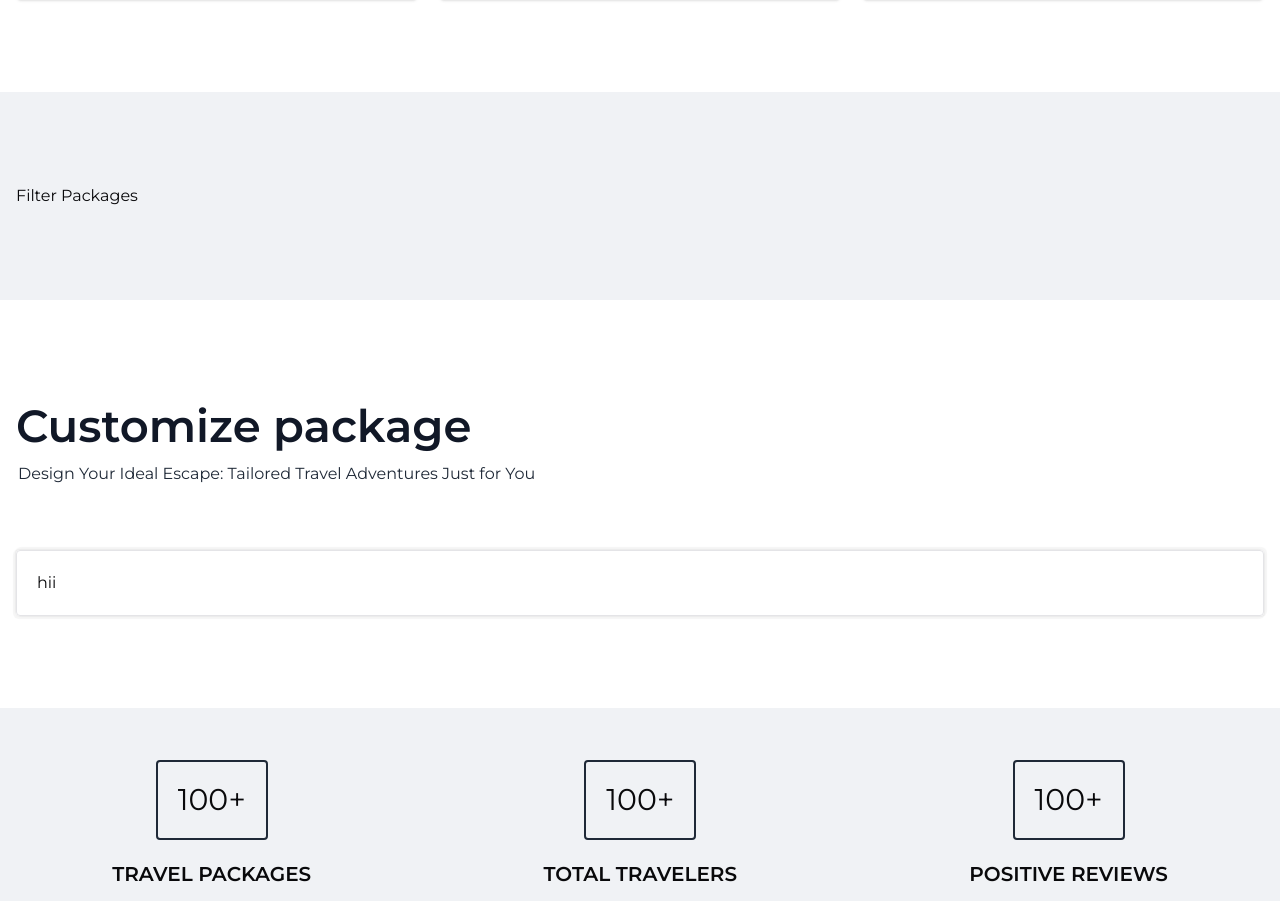
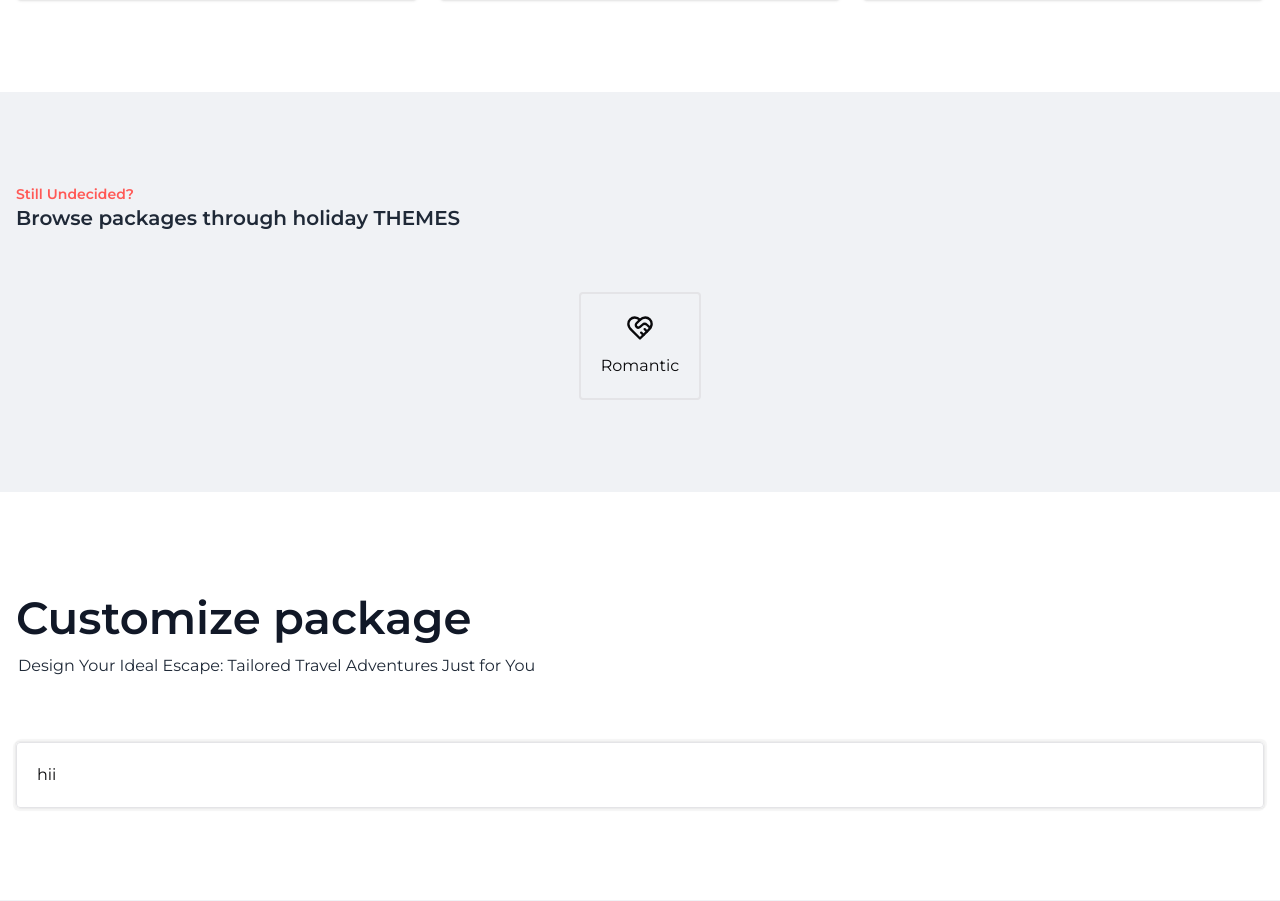
Before and after one commit to traveltrailholidays/tth-main, a Next.js app: page / in a window 1280 px wide. Shown: the part 1339-2240 px from the top of the page. Built offline with nearby package versions, Linux system fonts and the light colour scheme; no server answers.

Commit message:
minor changes

```diff
--- a/components/auth/signin/index.tsx
+++ b/components/auth/signin/index.tsx
@@ -4,7 +4,7 @@ import Container from '@/app/components/libs/Container';
 import Logo from '@/app/components/libs/Logo';
 import Section from '@/app/components/libs/Section';
 import Link from 'next/link';
-import React from 'react';
+import React, { useEffect } from 'react';
 import { FaArrowLeftLong } from "react-icons/fa6";
 import { useState, useCallback } from 'react';
 import axios from 'axios';
@@ -17,8 +17,11 @@ import {
 import Input from '@/app/components/libs/Input';
 import toast from 'react-hot-toast';
 import { signIn } from 'next-auth/react';
+import { useRouter } from 'next/navigation';
 
 const SignInAuth = () => {
+
+    const router = useRouter();
 
     const [isLoading, setIsLoading] = useState(false);
     const {
@@ -41,6 +44,7 @@ const SignInAuth = () => {
         axios.post('api/auth/signin', data)
             .then(() => {
                 // Todo: reidrect to homepage
+                router.push('/');
             })
             .catch((error) => {
                 toast.error('Something went wrong');
@@ -48,7 +52,12 @@ const SignInAuth = () => {
             .finally(() => {
                 setIsLoading(false);
             })
-    }
+    };
+
+    const handleGoogleSignIn = () => {
+        signIn('google');
+        toast.success('Logged in');
+    };
 
     return (
         <Section>
@@ -67,7 +76,7 @@ const SignInAuth = () => {
                     <h1 className='text-gray-800 dark:text-gray-50'>
                         Unlock a world of travel with one account across Travel Trail Holidays
                     </h1>
-                    <Input
+                    {/* <Input
                         id="name"
                         label="Name"
                         disabled={isLoading}
@@ -97,11 +106,11 @@ const SignInAuth = () => {
                         className='bg-custom-clp text-white'
                     >
                         Create an account
-                    </button>
+                    </button> */}
                     <div className='flex flex-col gap-4 mt-3'>
-                        <hr />
+                        {/* <hr /> */}
                         <button
-                            onClick={() => signIn('google')}
+                            onClick={handleGoogleSignIn}
                             className='flex items-center justify-center gap-3 border-2 py-3 rounded'
                         >
                             <FcGoogle />
--- /dev/null
+++ b/components/packages/package-filter/filter-box/index.tsx
@@ -0,0 +1,53 @@
+
+import { IconType } from 'react-icons';
+import { useRouter, useSearchParams } from 'next/navigation';
+import React, { FC, useCallback } from 'react';
+import qs from "query-string";
+
+interface FilterBoxProps {
+    icon: IconType;
+    label: string;
+    selected?: boolean;
+}
+
+const FilterBox: FC<FilterBoxProps> = ({ icon: Icon, label, selected }) => {
+
+    const router = useRouter();
+    const params = useSearchParams();
+
+    const handleClick = useCallback(() => {
+        let currentQuery = {};
+
+        if (params) {
+            currentQuery = qs.parse(params.toString());
+        }
+
+        const updatedQuery: any = {
+            ...currentQuery,
+            category: label
+        }
+
+        if(params?.get('category') === label ) {
+            delete updatedQuery.category;
+        }
+
+        const url = qs.stringify({
+            url: '/',
+            query: updatedQuery
+        }, { skipNull: true});
+
+        router.push(url);
+    }, [label, params, router]);
+
+    return (
+        <div
+            onClick={handleClick}
+            className='border-2 p-5 rounded flex flex-col gap-3 w-fit items-center hover:bg-gray-200 dark:hover:bg-gray-700 cursor-pointer'
+        >
+            <Icon size={28}/>
+            <span>{label}</span>
+        </div>
+    )
+}
+
+export default FilterBox;
--- a/components/packages/package-filter/index.tsx
+++ b/components/packages/package-filter/index.tsx
@@ -1,12 +1,28 @@
+'use client';
+
 import Container from '@/app/components/libs/Container';
 import Section from '@/app/components/libs/Section';
-import React from 'react';
+import FilterBox from './filter-box';
+import { LuHeartHandshake } from "react-icons/lu";
 
 const FilterPackage = () => {
+
+
+
   return (
     <Section className='bg-custom-sbl dark:bg-custom-sbd'>
-      <Container className='py-20 w-full'>
-        Filter Packages
+      <Container className='py-20 w-full flex flex-col gap-10'>
+        <div>
+          <h1 className='text-sm text-custom-clp font-semibold'>
+            Still Undecided?
+          </h1>
+          <h1 className='text-xl text-gray-800 dark:text-gray-50 font-semibold'>
+            Browse packages through holiday THEMES
+          </h1>
+        </div>
+        <div className='flex gap-10 justify-around mt-5'>
+          <FilterBox label='Romantic' icon={LuHeartHandshake}/>
+        </div>
       </Container>
     </Section>
   )
--- a/package.json
+++ b/package.json
@@ -20,6 +20,7 @@
     "next-auth": "^4.24.7",
     "next-themes": "^0.3.0",
     "nextjs-toploader": "^1.6.12",
+    "query-string": "^9.0.0",
     "react": "^18",
     "react-dom": "^18",
     "react-hook-form": "^7.52.1",
--- a/pages/api/auth/[...nextauth].ts
+++ b/pages/api/auth/[...nextauth].ts
@@ -49,7 +49,7 @@ export const authOptions: AuthOptions = {
         })
     ],
     pages: {
-        signIn: '/auth/signin',
+        signIn: '/signin',
     },
     debug: process.env.NODE_ENV === 'development',
     session: {
```
Also changed, not shown: 1 other file (tests, documents, lock files or other folders).
